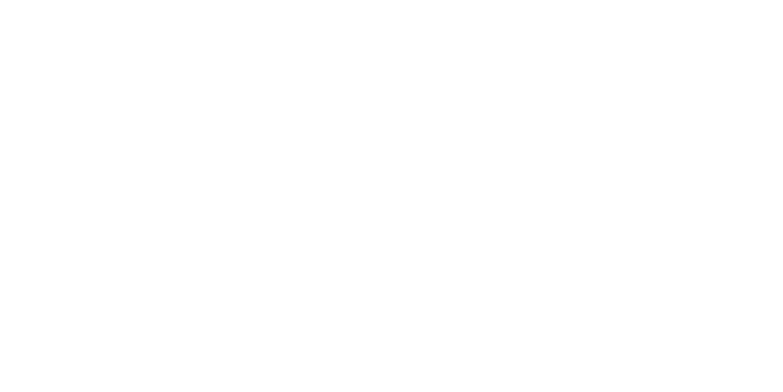
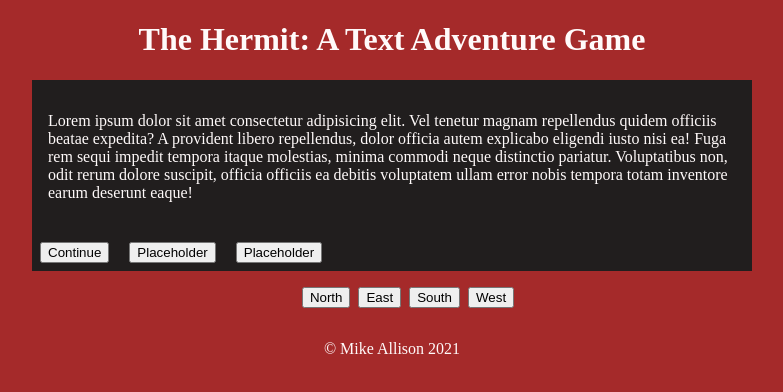
Before and after one commit to Huntthee/the-hermit, a plain HTML site: page index.html in a window 1280 px wide. Shown: the whole page, without its empty margins (248-1031 px from the left). Drawn offline with Linux system fonts and the light colour scheme.

Commit message:
began some work on the visual layout of the game, HTML and some simple SCSS

```diff
--- a/assets/css/main.scss
+++ b/assets/css/main.scss
@@ -0,0 +1,37 @@
+$bbgcolor: brown;
+$boxbgcolor: #211e1e;
+$fontcolor: snow;
+
+
+body {
+  display: flex;
+  flex-direction: column;
+  justify-content: center;
+  align-items: center;
+
+  background: $bbgcolor;
+  color: $fontcolor;
+
+  margin: 0;
+}
+
+main {
+  background: $boxbgcolor;
+  max-width: 90ch;
+  .description {
+    padding: 1rem;
+  }
+  button {
+    margin: .5rem;
+  }
+}
+
+nav {
+  ul {
+    display: flex;
+    list-style: none;
+  }
+  li {
+    margin-right: .5rem;
+  }
+}
--- a/index.html
+++ b/index.html
@@ -5,8 +5,32 @@
   <meta http-equiv="X-UA-Compatible" content="IE=edge">
   <meta name="viewport" content="width=device-width, initial-scale=1.0">
   <title>The Hermit</title>
+  <link rel="stylesheet" href="assets/css/main.css">
 </head>
 <body>
+  <header>
+    <h1>The Hermit: A Text Adventure Game</h1>
+  </header>
+
+  <main>
+    <p class="description">Lorem ipsum dolor sit amet consectetur adipisicing elit. Vel tenetur magnam repellendus quidem officiis beatae expedita? A provident libero repellendus, dolor officia autem explicabo eligendi iusto nisi ea! Fuga rem sequi impedit tempora itaque molestias, minima commodi neque distinctio pariatur. Voluptatibus non, odit rerum dolore suscipit, officia officiis ea debitis voluptatem ullam error nobis tempora totam inventore earum deserunt eaque!</p>
+    <button class="continue">Continue</button>
+    <button>Placeholder</button>
+    <button>Placeholder</button>
+  </main>
+
+  <nav>
+    <ul>
+      <li><button>North</button></li>
+      <li><button>East</button></li>
+      <li><button>South</button></li>
+      <li><button>West</button></li>
+    </ul>
+  </nav>
+
+  <footer>
+    <p>&copy; Mike Allison 2021</p>
+  </footer>
 
 </body>
 </html>
```
Also changed, not shown: assets/css/main.css (added), 1 other file.
